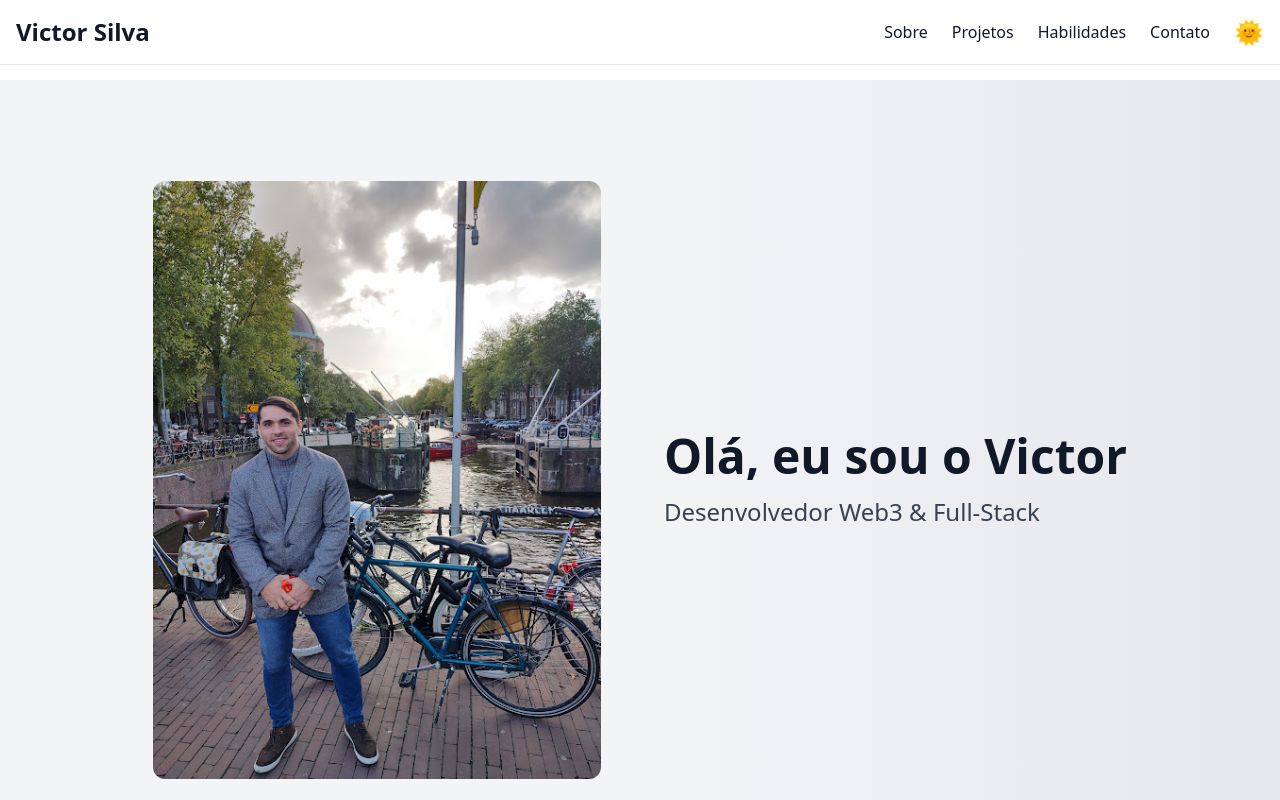
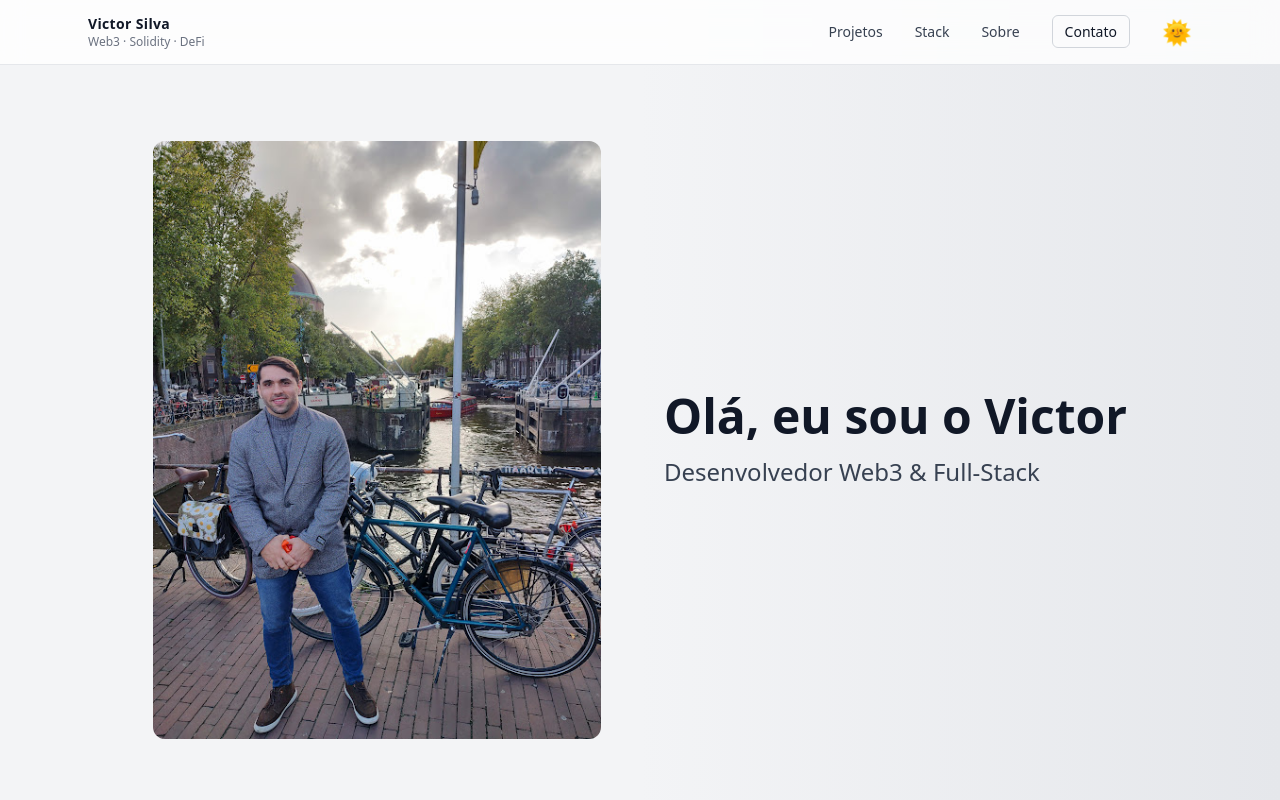
Before and after one commit to victoradauto1/portifolio, a React (Vite) app: page / in a window 1280 px wide. Shown: the top 800 px of the page. Built offline with nearby package versions, Linux system fonts and the light colour scheme.

Commit message:
feat(ui): improve header and hero visual continuity

```diff
--- a/src/App.jsx
+++ b/src/App.jsx
@@ -27,13 +27,15 @@ function App() {
   return (
     <div className="bg-white dark:bg-gray-900 text-gray-900 dark:text-gray-100 transition-colors">
       <Header theme={theme} setTheme={setTheme} />
-      <main className="pt-20">
+
+      <main>
         <Hero />
         <About />
         <Projects />
         <Skills />
         <Contact />
       </main>
+
       <Footer />
       <ScrollToTop />
     </div>
--- a/src/components/Header.jsx
+++ b/src/components/Header.jsx
@@ -2,26 +2,57 @@ import ThemeSwitcher from "./ThemeSwitcher";
 
 const Header = () => {
   return (
-    <header className="bg-white dark:bg-gray-900 fixed top-0 w-full z-50 transition-colors border-b border-gray-200 dark:border-gray-700 dark:shadow-lg">
-      <nav className="container mx-auto px-4 py-4 flex justify-between items-center">
-        <h1 className="text-2xl font-bold text-gray-900 dark:text-gray-100">Victor Silva</h1>
+    <header className="fixed top-0 w-full z-50 backdrop-blur-md bg-white/80 dark:bg-gray-900/80 border-b border-gray-200 dark:border-gray-800">
+      <nav className="max-w-6xl mx-auto px-6 h-16 flex items-center justify-between">
 
-        <ul className="flex space-x-6 items-center">
+        {/* Brand */}
+        <div className="flex flex-col leading-tight">
+          <span className="text-sm font-semibold tracking-wide text-gray-900 dark:text-gray-100">
+            Victor Silva
+          </span>
+          <span className="text-xs text-gray-500 dark:text-gray-400">
+            Web3 · Solidity · DeFi
+          </span>
+        </div>
+
+        {/* Navigation */}
+        <ul className="flex items-center gap-8 text-sm font-medium">
           <li>
-            <a href="#about" className="hover:text-blue-600 dark:hover:text-blue-400 text-gray-900 dark:text-gray-100">Sobre</a>
+            <a
+              href="#projects"
+              className="text-gray-700 dark:text-gray-300 hover:text-black dark:hover:text-white transition-colors"
+            >
+              Projetos
+            </a>
           </li>
           <li>
-            <a href="#projects" className="hover:text-blue-600 dark:hover:text-blue-400 text-gray-900 dark:text-gray-100">Projetos</a>
+            <a
+              href="#skills"
+              className="text-gray-700 dark:text-gray-300 hover:text-black dark:hover:text-white transition-colors"
+            >
+              Stack
+            </a>
           </li>
           <li>
-            <a href="#skills" className="hover:text-blue-600 dark:hover:text-blue-400 text-gray-900 dark:text-gray-100">Habilidades</a>
+            <a
+              href="#about"
+              className="text-gray-700 dark:text-gray-300 hover:text-black dark:hover:text-white transition-colors"
+            >
+              Sobre
+            </a>
           </li>
           <li>
-            <a href="#contact" className="hover:text-blue-600 dark:hover:text-blue-400 text-gray-900 dark:text-gray-100">Contato</a>
+            <a
+              href="#contact"
+              className="px-3 py-1.5 rounded-md border border-gray-300 dark:border-gray-700
+                         hover:border-gray-900 dark:hover:border-gray-400
+                         transition-colors"
+            >
+              Contato
+            </a>
           </li>
-          <li>
-            <ThemeSwitcher />
-          </li>
+
+          <ThemeSwitcher />
         </ul>
       </nav>
     </header>
--- a/src/sections/Hero.jsx
+++ b/src/sections/Hero.jsx
@@ -2,13 +2,18 @@ const Hero = () => {
   return (
     <section
       id="hero"
-      className="min-h-screen flex items-center bg-gradient-to-r from-gray-100 via-gray-100 to-gray-200 dark:from-gray-900 dark:via-gray-900 dark:to-gray-800"
+      className="
+        min-h-screen pt-20 flex items-center
+        bg-gradient-to-r
+        from-gray-100 via-gray-100 to-gray-200
+        dark:from-gray-900 dark:via-gray-900 dark:to-gray-800
+      "
     >
       <div className="max-w-6xl mx-auto px-6 grid grid-cols-1 md:grid-cols-2 items-center gap-12">
 
         {/* Imagem */}
-        <div className="relative">
-          <div className="absolute inset-0 bg-gradient-to-r from-transparent to-gray-100 dark:to-gray-900 rounded-xl" />
+        <div className="relative flex justify-center md:justify-start">
+          <div className="absolute inset-0 rounded-xl bg-gradient-to-r from-transparent to-gray-100 dark:to-gray-900" />
           <img
             src="/profile.jpg"
             alt="Victor em Amsterdam"
@@ -17,7 +22,7 @@ const Hero = () => {
         </div>
 
         {/* Texto */}
-        <div>
+        <div className="text-center md:text-left">
           <h1 className="text-4xl md:text-5xl font-bold mb-4 text-gray-900 dark:text-white">
             Olá, eu sou o Victor
           </h1>
```
